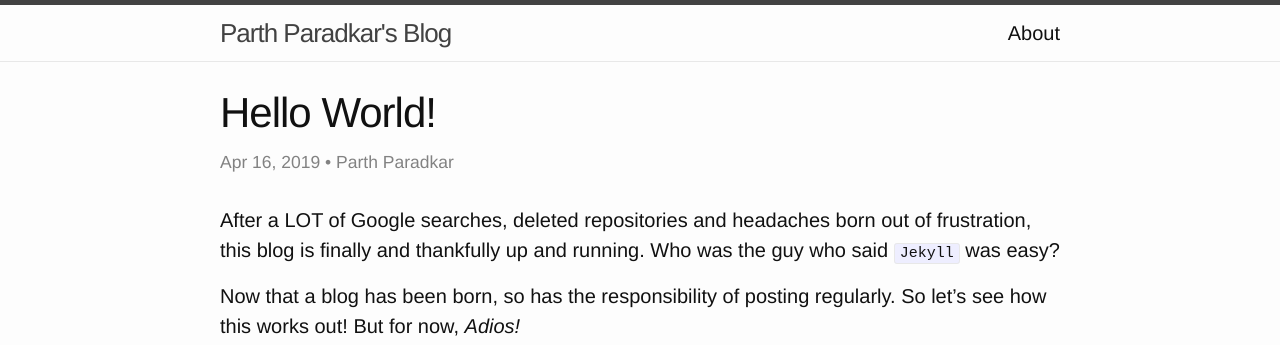
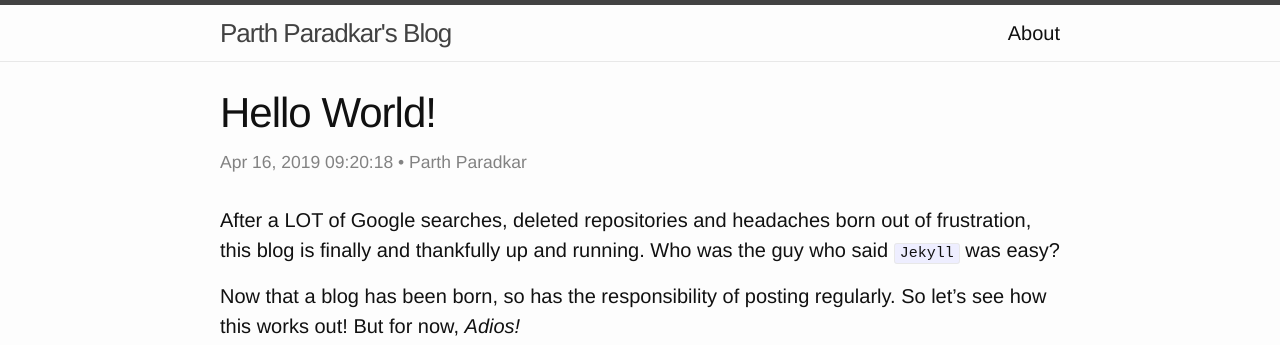
Before and after one commit to tweet-sevak/thescriptninja.github.io, a Jekyll site: the page built from _posts/2019-04-16-First-Post.markdown, in a window 1280 px wide. Shown: the top 345 px of the page. Built offline with Jekyll 4.4.1, drawn with Linux system fonts in a browser that asks for light colours.

Commit message:
Update post.html

```diff
--- a/_layouts/post.html
+++ b/_layouts/post.html
@@ -5,7 +5,7 @@
 
   <header class="post-header">
     <h1 class="post-title" itemprop="name headline">{{ page.title }}</h1>
-    <p class="post-meta"><time datetime="{{ page.date | date_to_xmlschema }}" itemprop="datePublished">{{ page.date | date: "%b %-d, %Y" }}</time>{% if page.author %} • <span itemprop="author" itemscope itemtype="http://schema.org/Person"><span itemprop="name">{{ page.author }}</span></span>{% endif %}</p>
+    <p class="post-meta"><time datetime="{{ page.date | date_to_xmlschema }}" itemprop="datePublished">{{ page.date | date: "%b %-d, %Y %T" }}</time>{% if page.author %} • <span itemprop="author" itemscope itemtype="http://schema.org/Person"><span itemprop="name">{{ page.author }}</span></span>{% endif %}</p>
   </header>
 
   <div class="post-content" itemprop="articleBody">
```
